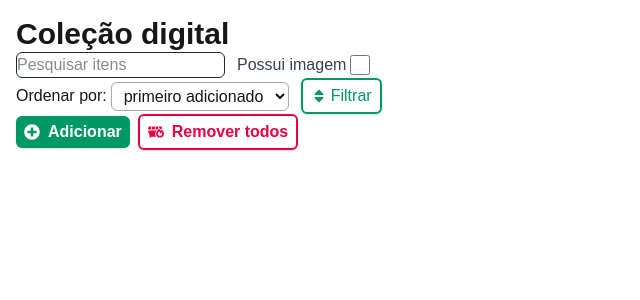
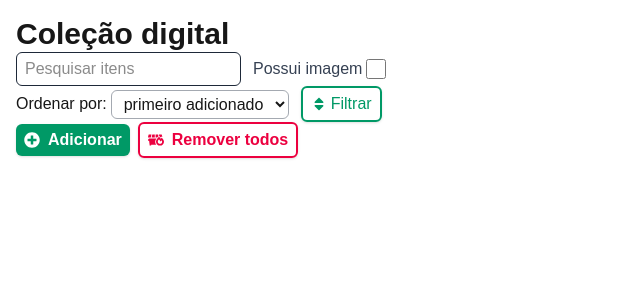
Before and after one commit to gab-souza-martins/digital-collection, a Next.js app: page / in a window 1280 px wide. Shown: the top 300 px of the page, without its empty margins (0-640 px from the left). Built offline with nearby package versions, Linux system fonts and the light colour scheme.

Commit message:
Adicionado padding ao input de texto de Searchbar.tsx

```diff
--- a/src/app/Components/Searchbar.tsx
+++ b/src/app/Components/Searchbar.tsx
@@ -12,18 +12,18 @@ const Searchbar: React.FC<SearchbarProps> = ({ textSearch, imageFilter }) => {
    return (
       <div>
          <form className="flex flex-col items-start gap-2 xs:flex-row xs:items-center xs:gap-3">
-            {/* TODO: Mudar tamanho do input */}
             <input
                onChange={(e) => {
                   setTextTerm(e.target.value);
                   textSearch(e.target.value);
                }}
                type="text"
-               className="border border-gray-800 rounded-md "
+               className="border border-gray-800 rounded-md py-1 px-2"
                value={textTerm}
                placeholder="Pesquisar itens"
                aria-label="Pesquisar itens"
             />
+
             <div className="flex items-center gap-1">
                <label
                   htmlFor="imageFilter"
```
